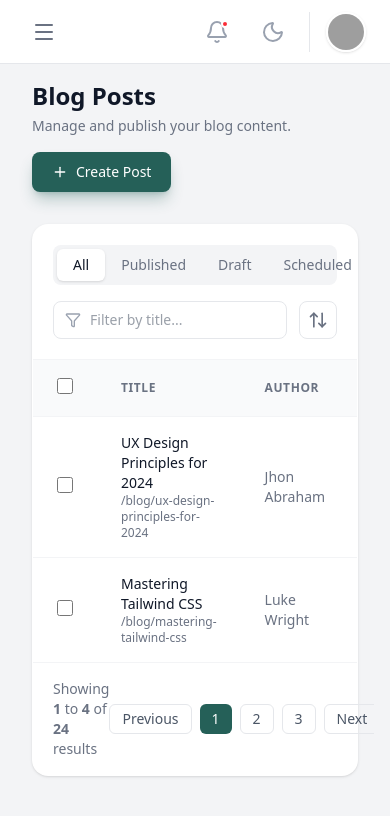
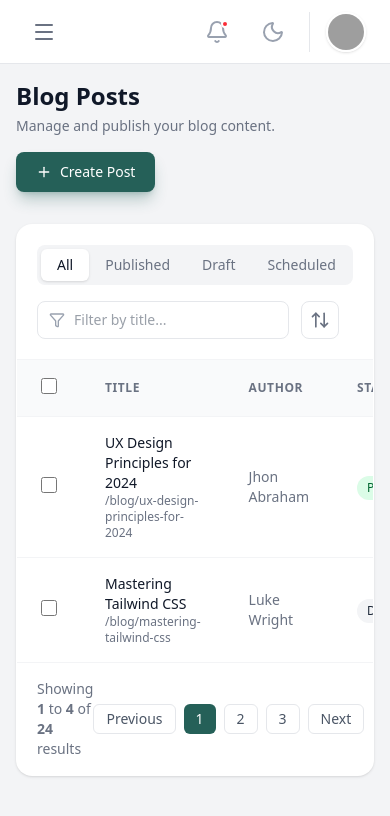
Before and after one commit to dominicnaatey/custom_cm_dashboard, a Next.js app: page /blog in a window 390 px wide. Shown: the top 816 px of the page. Built offline with nearby package versions, Linux system fonts and the light colour scheme; grey boxes are pictures that could not be loaded.

Commit message:
adjust layout and spacing for better responsiveness

```diff
--- a/components/BlogPostsTable.tsx
+++ b/components/BlogPostsTable.tsx
@@ -6,7 +6,7 @@ import { Plus, Filter, ArrowUpDown, Edit, Trash } from 'lucide-react';
 
 export default function BlogPostsTable() {
   return (
-    <div className="flex-1 overflow-y-auto px-4 sm:px-8 pb-8 bg-background-light dark:bg-background-dark text-gray-700 dark:text-gray-200">
+    <div className="w-full pb-8 bg-background-light dark:bg-background-dark text-gray-700 dark:text-gray-200">
       {/* Page Header */}
       <div className="flex flex-col sm:flex-row sm:items-center justify-between gap-4 mb-8">
         <div>
```
